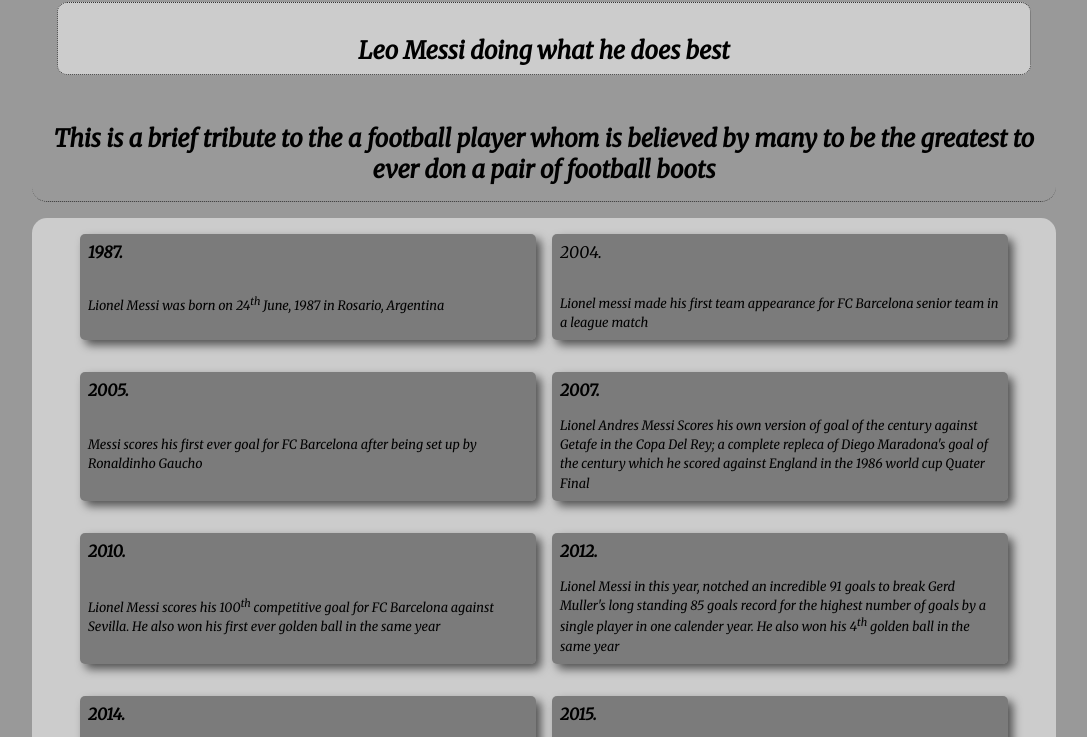
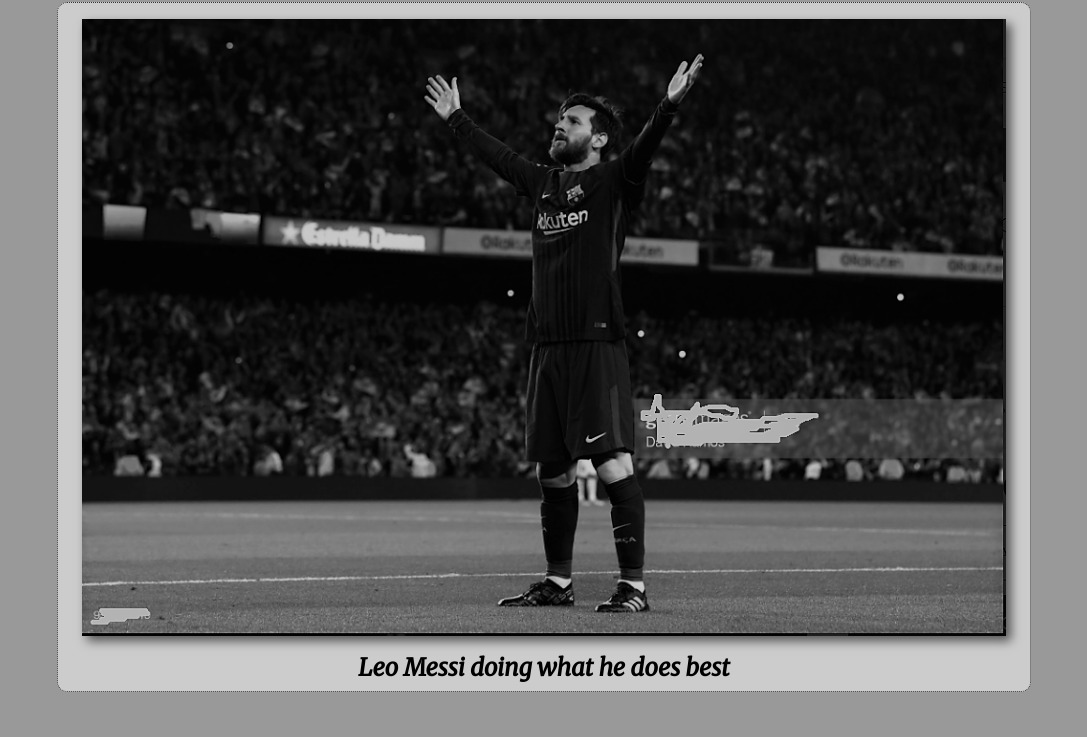
Before and after one commit to Dreal-OK/Leo-Messi-Tribute, a plain HTML site: page index.html in a window 1280 px wide. Shown: the part 64-801 px from the top of the page, without its empty margins (96-1183 px from the left). Drawn offline with Linux system fonts and the light colour scheme.

Commit message:
resolved image link to html

```diff
--- a/index.html
+++ b/index.html
@@ -12,7 +12,7 @@
     <h1 id="title">A Tribute To Leo Messi</h1>
 
     <div id="img-div">
-      <img src="./Leo.jpg" alt="" id="image">
+      <img src="./img/Leo.jpg" alt="Messi new Celebration" id="image">
       <h2 id="img-caption">Leo Messi doing what he does best</h2>
     </div>
 
```
